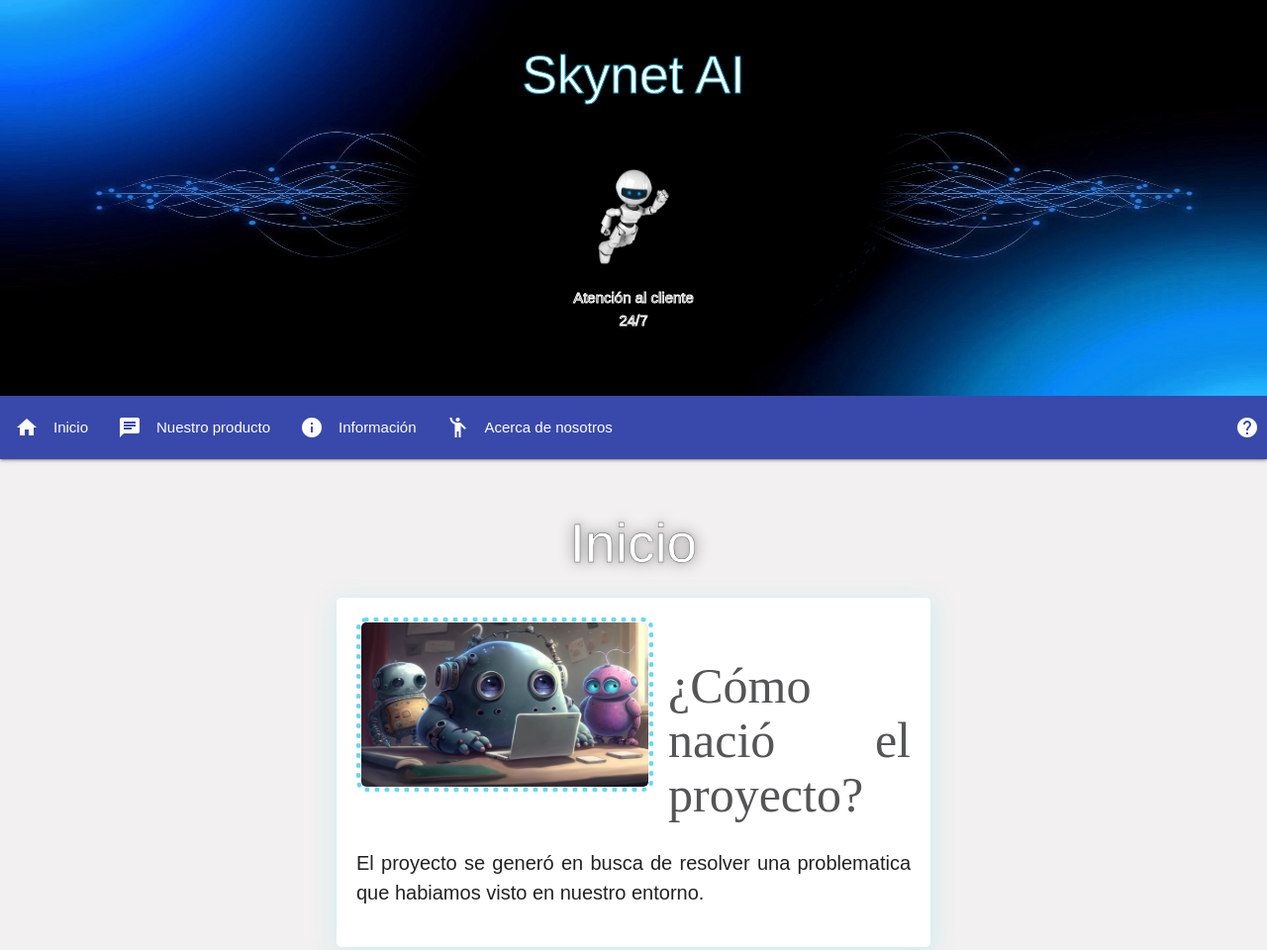
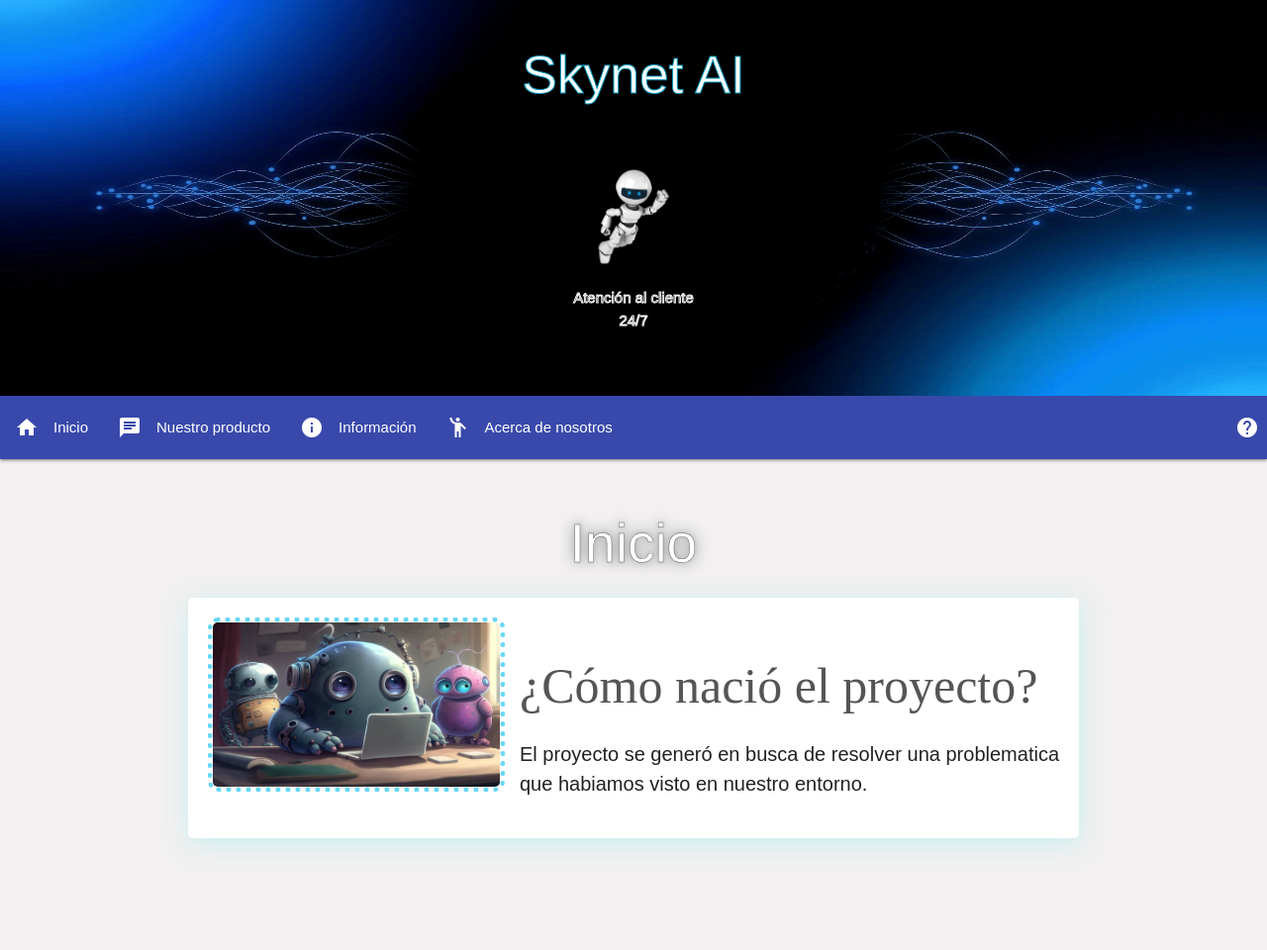
Before and after one commit to YSantanas/Skynet2, a plain HTML site: page index.html in a window 1280 px wide. Shown: the top 960 px of the page at 99% size. Drawn offline with nearby package versions, Linux system fonts and the light colour scheme.

Commit message:
cambio de estilo
aumento de tamaño

```diff
--- a/css/style.css
+++ b/css/style.css
@@ -210,7 +210,7 @@ overflow: hidden;
 
 }
 .parrafo{
-  width: min(100vw, 600px);
+  width: min(100vw, 900px);
 
 
   height: auto;
```
